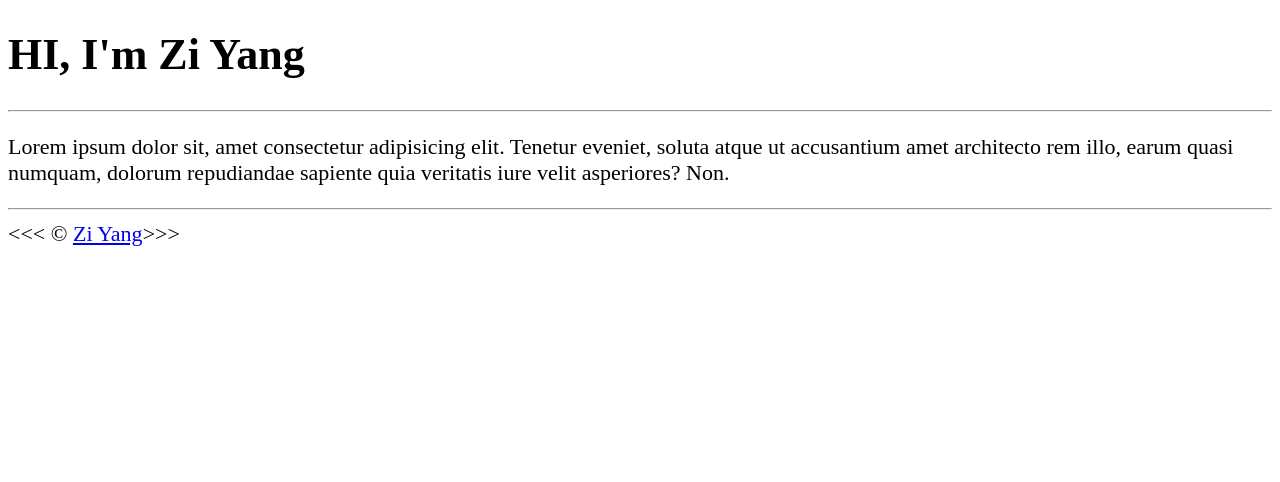
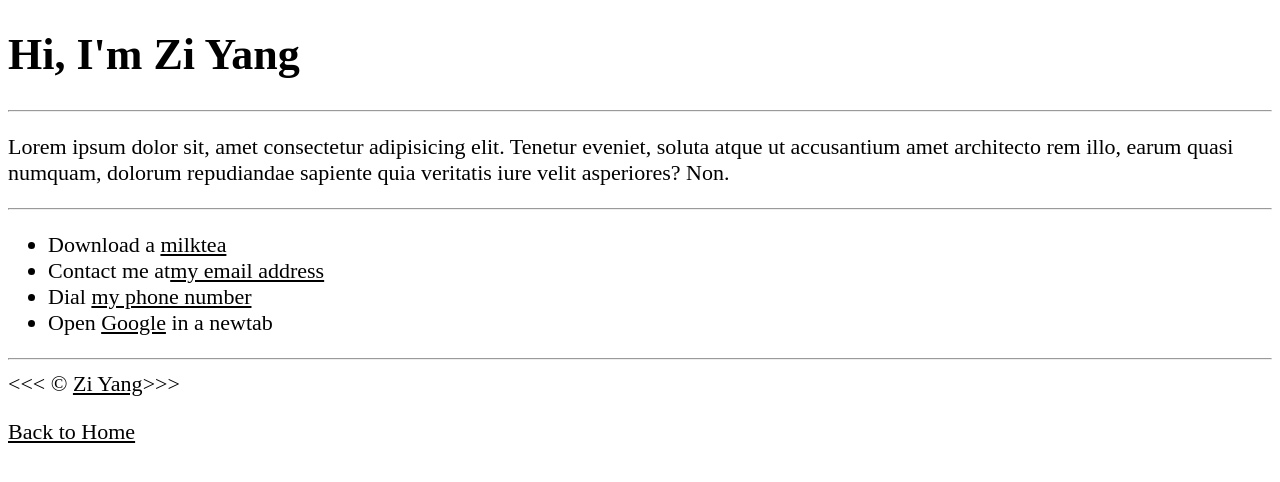
Before and after one commit to ziyangchua02/HTML, a plain HTML site: page about.html in a window 1280 px wide. Drawn offline with Linux system fonts and the light colour scheme.

Commit message:
Update html files

```diff
--- a/about.html
+++ b/about.html
@@ -10,14 +10,33 @@
   </head>
 
   <body>
-    <h1>HI, I'm Zi Yang</h1>
+    <h1>Hi, I'm Zi Yang</h1>
     <hr />
     <p>
       Lorem ipsum dolor sit, amet consectetur adipisicing elit. Tenetur eveniet,
       soluta atque ut accusantium amet architecto rem illo, earum quasi numquam,
       dolorum repudiandae sapiente quia veritatis iure velit asperiores? Non.
     </p>
-    <hr />
+
+<hr />
+    <ul>
+        <li>
+            Download a <a href="milktea.png">milktea</a>
+        </li>
+        <li>
+            Contact me at<a href="mailto:insertemailhere@gmail.com">my email address<a>
+        </li>
+        <li>
+            Dial <a href="tel:+65XXXXXXXX">my phone number</a></li>
+        <li>
+            Open <a href="http://www.google.com" target="_blank">Google</a> in a newtab
+        </li>
+    </ul>
+<hr />
+
     &lt;&lt;&lt; &copy; <a href="about.html">Zi Yang</a>&gt;&gt;&gt;
+    <p>
+        <a href="/">Back to Home</a>
+    </p>
   </body>
 </html>
--- a/main.css
+++ b/main.css
@@ -1,7 +1,18 @@
 html {
         font-size: 22px;
       }
-      body {
+
+body {
         background-color: #ffffff;
         color: #000000;
       }
+
+a {
+        color: black;
+      }
+a:visited {
+        color: aliceblue;
+      }
+a:hover, a:active {
+        color: red;
+      }
```
